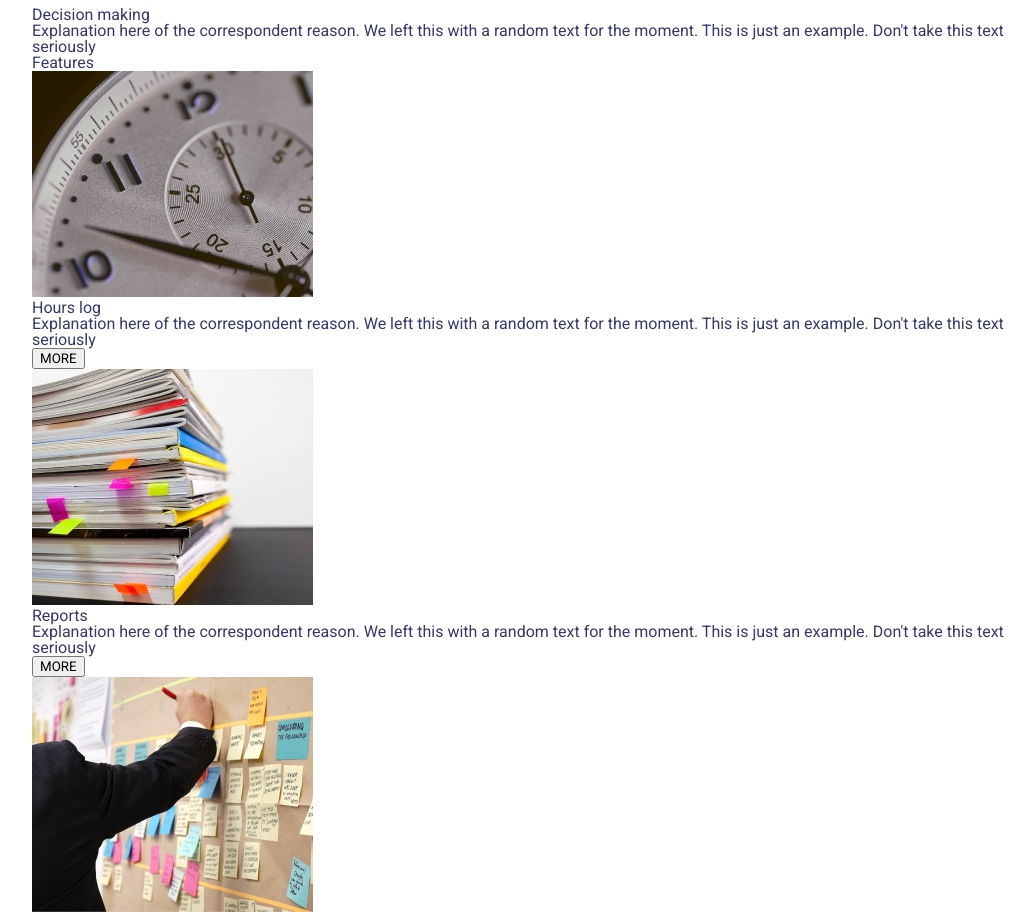
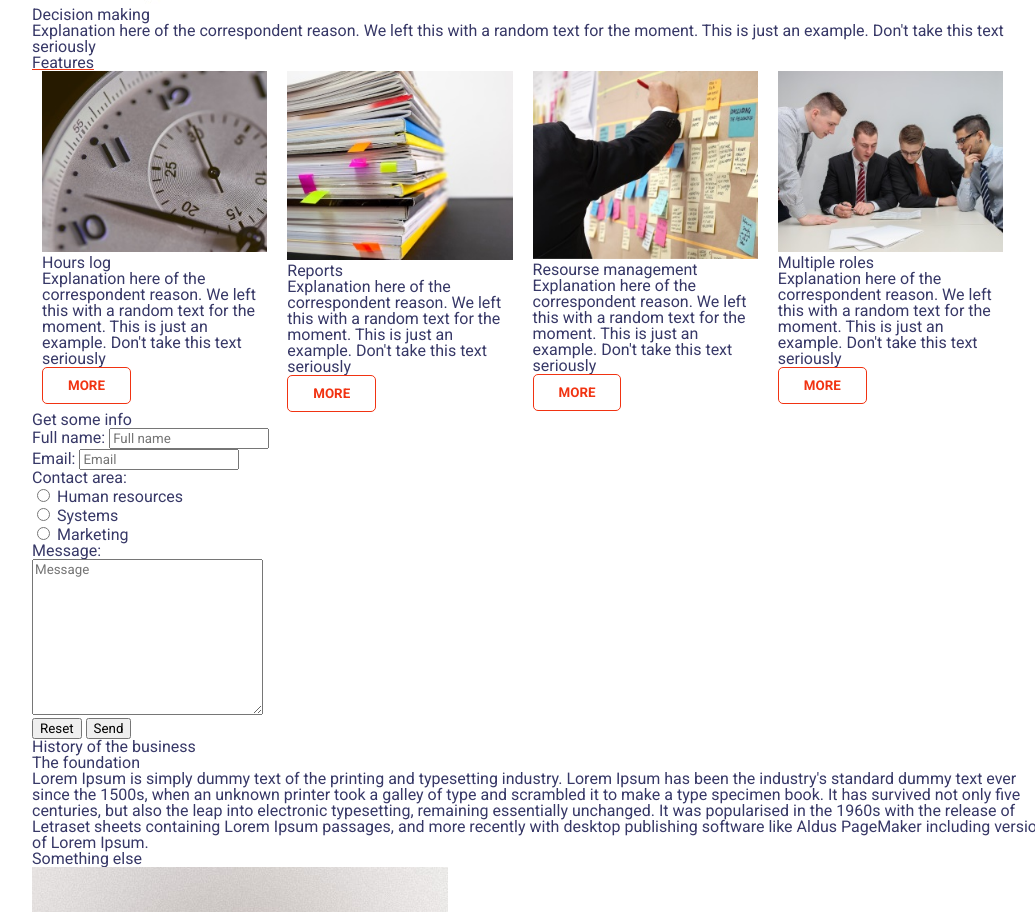
Before and after one commit to sofihoj/BaSP-A2022-Etapa-1, a plain HTML site: page Semana-02/index.html in a window 1280 px wide. Shown: the part 1371-2283 px from the top of the page, without its empty margins (208-1243 px from the left). Drawn offline with Linux system fonts and the light colour scheme.

Commit message:
BaSP-W02-2022: added style to -features- section

```diff
--- a/Semana-02/css/style.css
+++ b/Semana-02/css/style.css
@@ -72,6 +72,40 @@ header .top-header {
     color: #373867;
 }
 
+.features {
+    display: inline-block;
+}
+
+.features h2 {
+    text-decoration: underline;
+    text-decoration-color: #F33413;
+}
+
+.features article {
+    width: 22%;
+    float: left;
+    margin: 0 10px;
+}
+
+.features img {
+    width: 100%;
+}
+
+.features button {
+    padding: 10px 25px;
+    color: #F13312;
+    background-color: #FFF;
+    text-transform: uppercase;
+    font-weight: 700;
+    border: 1px solid #F13312;
+    border-radius: 5px;
+}
+
+.features button:hover {
+    background-color: #F13312;
+    color: #373867;
+}
+
 .list {
     width: 25%;
     float: left;
```
